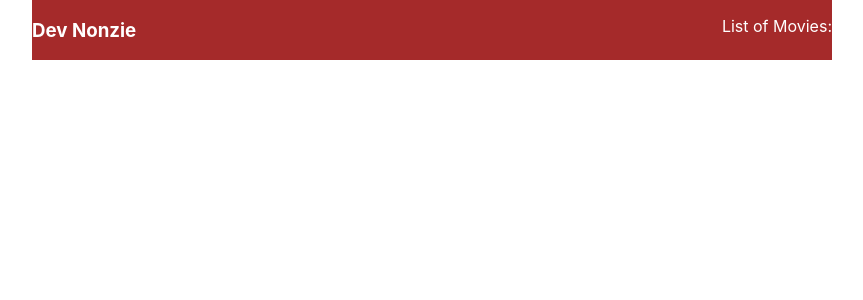
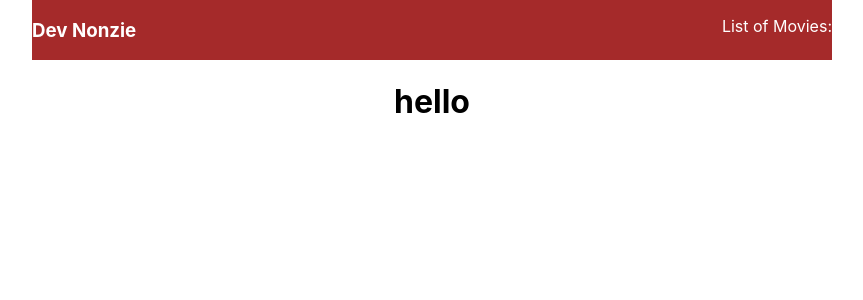
Before and after one commit to Gathoni-Wanjira/movie-app, a React (Create React App) app: page / in a window 1280 px wide. Shown: the top 300 px of the page, without its empty margins (208-1071 px from the left). Built offline with nearby package versions, Linux system fonts and the light colour scheme.

Commit message:
UseContext

```diff
--- a/src/MovieContext.js
+++ b/src/MovieContext.js
@@ -29,7 +29,7 @@ export const MovieProvider = props => {
 
     return(
     //    Rendering the movie context
-    <MovieContext.Provider value={"heyyy"}>
+    <MovieContext.Provider value={"hello"}>
         {props.children}
     </MovieContext.Provider>
     );
--- a/src/MovieList.js
+++ b/src/MovieList.js
@@ -1,13 +1,17 @@
 import React from "react";
+import { useContext } from "react";
+import { MovieContext } from "./MovieContext";
 // import Movie from './Movie';
 
 // Creating a movie list
 // Movies  is a variable with the movies data either from an array or from a fetched API.
 // Setmovies however is a function that that updates movies state variable whenever its called with a new value.
 const MovieList = () => {
+    const value = useContext (MovieContext);
 
     return (
         <div>
+            <h1>{value}</h1>
                {/* {movies.map((movie) => (
                 <Movie
                     name={movie.name}
```
